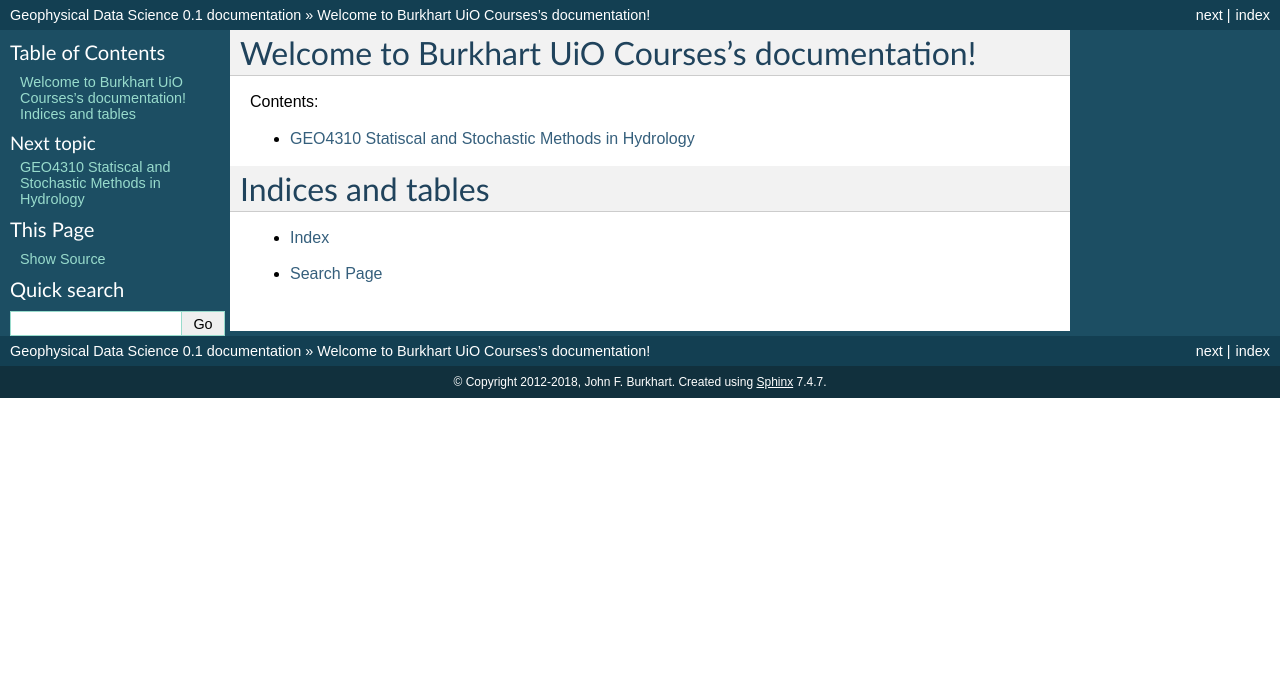
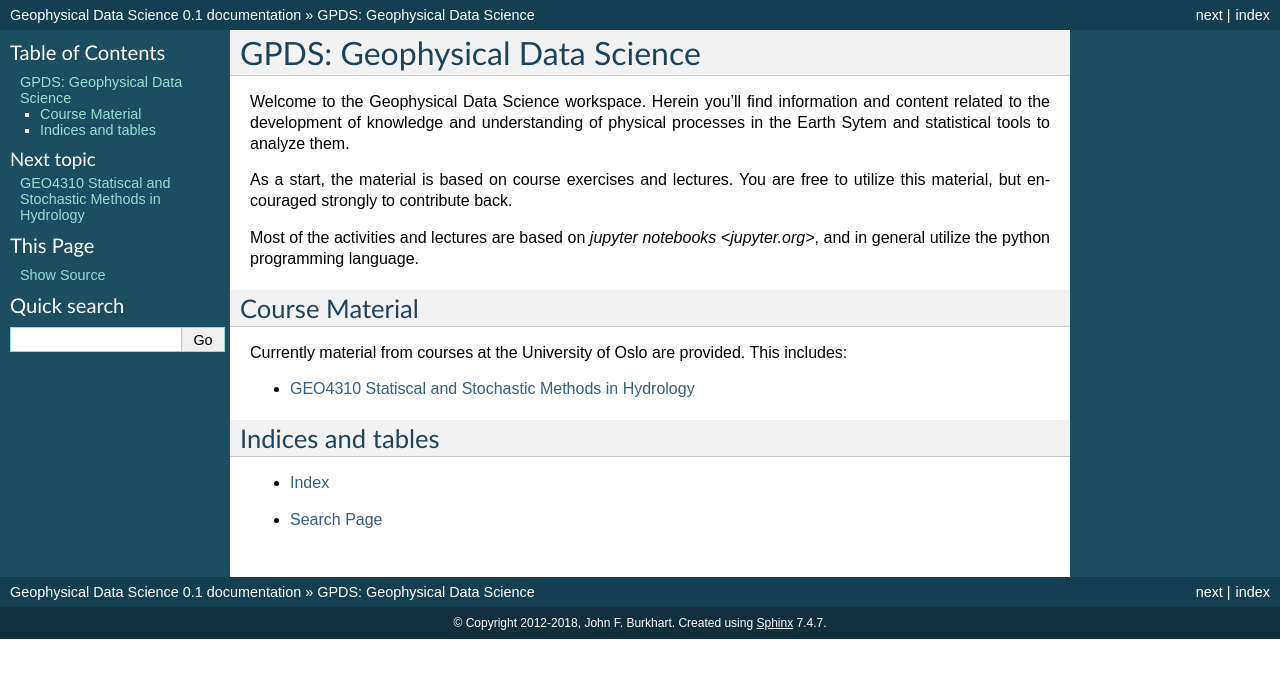
Before and after one commit to jfburkhart/coursework_web, a Sphinx documentation site: the page built from sphinx/index.rst, in a window 1280 px wide. Shown: the top 678 px of the page. Built offline with Sphinx 7.4.7, drawn with Linux system fonts in a browser that asks for light colours.

Commit message:
start of gpsd

```diff
--- a/sphinx/index.rst
+++ b/sphinx/index.rst
@@ -3,15 +3,38 @@
    You can adapt this file completely to your liking, but it should at least
    contain the root `toctree` directive.
 
-Welcome to Burkhart UiO Courses's documentation!
-================================================
+.. intro:
 
-Contents:
+************************************************************
+GPDS: Geophysical Data Science
+************************************************************
+
+Welcome to the Geophysical Data Science workspace. Herein you'll find information and content
+related to the development of knowledge and understanding of physical processes in the Earth
+Sytem and statistical tools to analyze them.
+
+As a start, the material is based on course exercises and lectures. You are free to utilize this
+material, but encouraged strongly to contribute back.
+
+Most of the activities and lectures are based on `jupyter notebooks <jupyter.org>`, and in general
+utilize the python programming language.
+
+
+.. courses:
+
+Course Material
+===================
+
+Currently material from courses at the University of Oslo are provided. This includes:
 
 .. toctree::
    :maxdepth: 1
 
    GEO4310/index.rst
+
+
+
+
 
 
 
```
